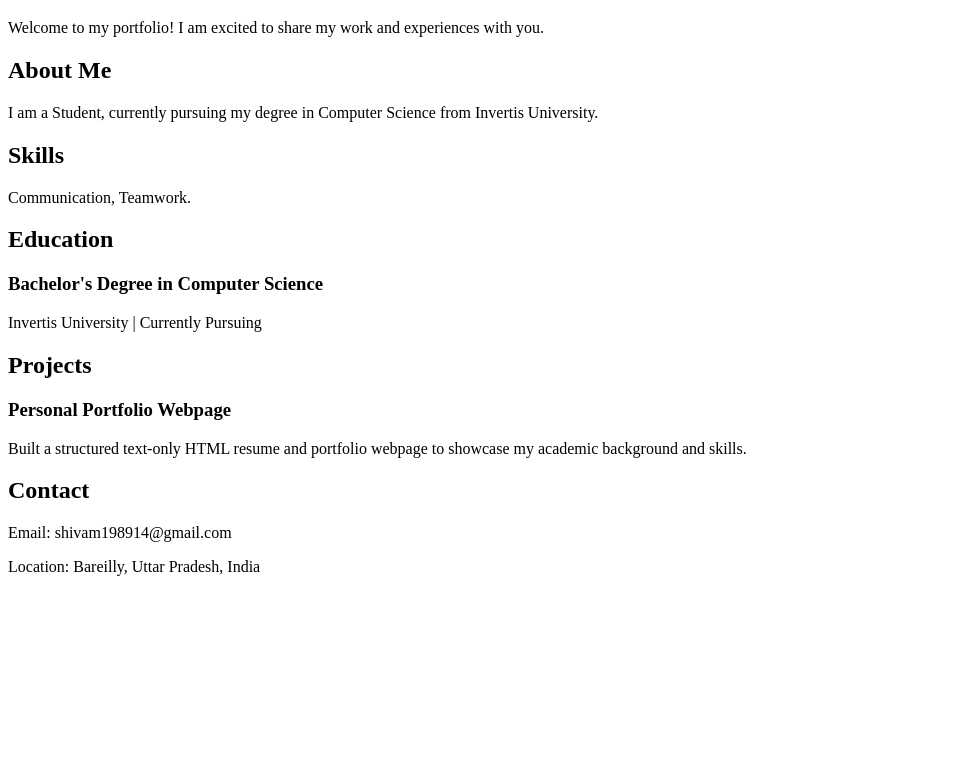
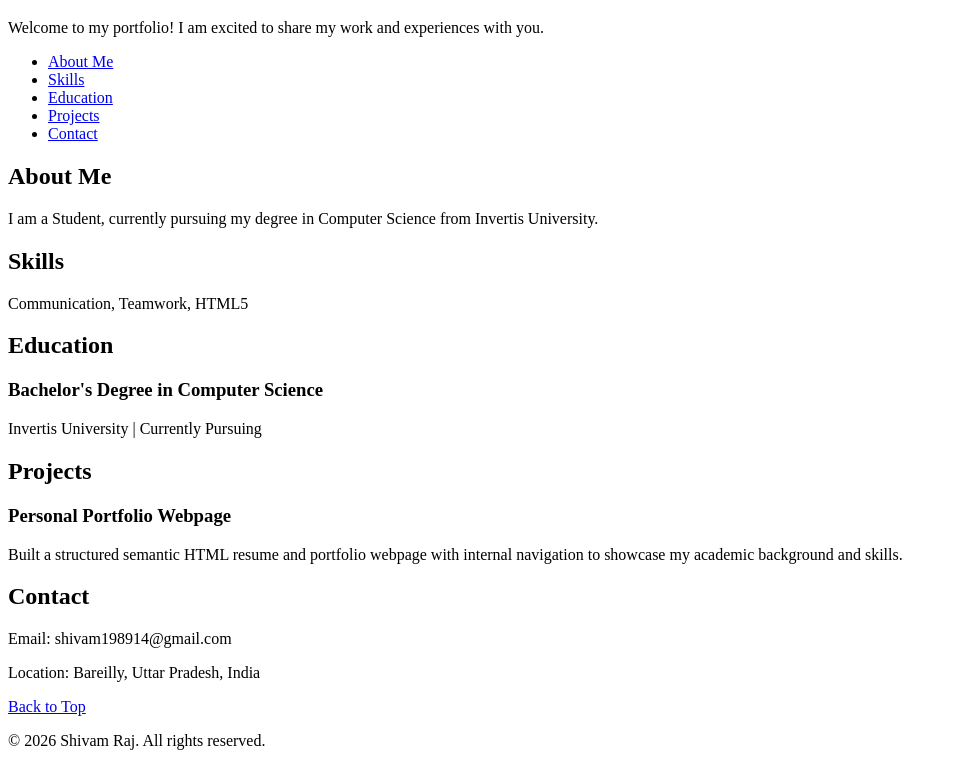
Before and after one commit to shivam198914-del/MERN-Assignment, a plain HTML site: page assignment-01/index.html in a window 1280 px wide. Shown: the part 61-827 px from the top of the page, without its empty margins (0-954 px from the left). Before the commit the page ends 800 px from the top, so only its background shows below. Drawn offline with Linux system fonts and the light colour scheme.

Commit message:
Stage 3-4: Add semantic HTML5 structure and internal navigation

```diff
--- a/assignment-01/index.html
+++ b/assignment-01/index.html
@@ -7,26 +7,59 @@
 </head>
 <body>
 
+    <header id="top">
         <h1>Shivam Raj</h1>
         <p>Welcome to my portfolio! I am excited to share my work and experiences with you.</p>
 
+        <nav>
+            <ul>
+                <li><a href="#about">About Me</a></li>
+                <li><a href="#skills">Skills</a></li>
+                <li><a href="#education">Education</a></li>
+                <li><a href="#projects">Projects</a></li>
+                <li><a href="#contact">Contact</a></li>
+            </ul>
+        </nav>
+    </header>
+
+    <main>
+        <section id="about">
             <h2>About Me</h2>
             <p>I am a Student, currently pursuing my degree in Computer Science from Invertis University.</p>
+        </section>
 
+        <section id="skills">
             <h2>Skills</h2>
-    <p>Communication, Teamwork.</p>
+            <p>Communication, Teamwork, HTML5</p>
+        </section>
 
+        <section id="education">
             <h2>Education</h2>
+            <article>
                 <h3>Bachelor's Degree in Computer Science</h3>
                 <p>Invertis University | Currently Pursuing</p>
+            </article>
+        </section>
 
+        <section id="projects">
             <h2>Projects</h2>
+            <article>
                 <h3>Personal Portfolio Webpage</h3>
-    <p>Built a structured text-only HTML resume and portfolio webpage to showcase my academic background and skills.</p>
+                <p>Built a structured semantic HTML resume and portfolio webpage with internal navigation to showcase my academic background and skills.</p>
+            </article>
+        </section>
 
+        <section id="contact">
             <h2>Contact</h2>
             <p>Email: shivam198914@gmail.com</p>
             <p>Location: Bareilly, Uttar Pradesh, India</p>
+        </section>
+    </main>
+
+    <footer>
+        <p><a href="#top">Back to Top</a></p>
+        <p>&copy; 2026 Shivam Raj. All rights reserved.</p>
+    </footer>
 
 </body>
 </html>
```
Lines whose indentation alone changed are shown as unchanged.
